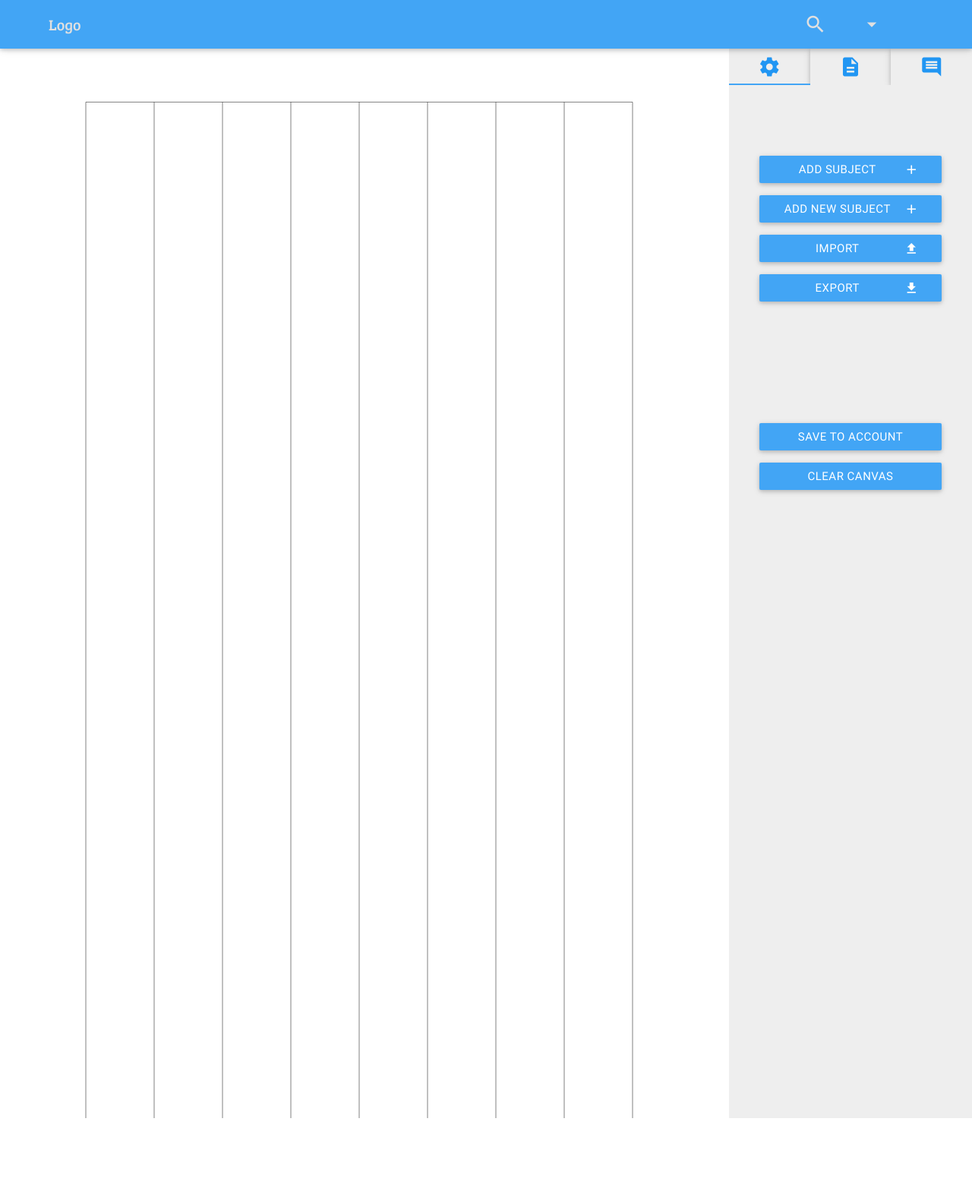
After one commit to jvincealo/CMSC190-2, a Node server app: template views/canvas.html in a window 1280 px wide. The commit adds this page. Shown: the whole page at 76% size. Run offline with Node 20, Linux system fonts and the light colour scheme; the template is opened without the code that fills it, so the values that code supplies are empty; some libraries are stand-ins or nearby versions.

Commit message:
Added smart routing, Selection and deletion of nodes, slightly clearer graphics. Fixed some bugs regarding conflict checking

```diff
--- a/public/css/diagram.css
+++ b/public/css/diagram.css
@@ -3,7 +3,7 @@
 	height: 100%;
  	position: relative;
 	padding: 0px !important;
-	overflow: auto;
+	overflow: hidden;
 }
 
 #diagram-container svg {
--- a/public/js/diagram.js
+++ b/public/js/diagram.js
@@ -1,9 +1,15 @@
 var curriculum = {}; //json for the curriculum
+var coursePos = {}; //save positions
+var colCount = 0;
+var rowCount = 0;
+var graphScale = 1;
+var selectedSubject = null;
 
 var yearCount = 4; //default no. of years
 var xMax = $('#diagram-container').width();
 var yMax = $('#diagram-container').height();
 var semDivider = xMax/(yearCount*2);
+var gridWidth = ((semDivider/2) + (semDivider/4))*2;
 var dragFlag = false; //scroll paper on mouse drag
 var graph = new joint.dia.Graph;
 var paper = new joint.dia.Paper({
@@ -11,34 +17,110 @@ var paper = new joint.dia.Paper({
 		width: xMax*2,
 		height: yMax*2,
 		model: graph,
-		gridSize: semDivider/(yearCount*2),
+		gridSize: gridWidth/2,
 		defaultLink: new joint.dia.Link({
-				attrs: { '.marker-target': { d: 'M 10 0 L 0 5 L 10 10 z' } }
+				router: { name: 'manhattan' },
+//    		connector: { name: 'rounded' },
+				attrs: {
+					'.marker-target': { d: 'M 10 0 L 0 5 L 10 10 z' },
+					'.connection': { 'stroke-width': 4 }
+				}
 		}),
-//		snapLinks: { radius: 75 }
+		validateConnection: function(cellViewS, magnetS, cellViewT, magnetT, end, linkView) {
+        // Prevent linking from input ports.
+        if (magnetS && magnetS.getAttribute('type') === 'input') return false;
+        // Prevent linking from output ports to input ports within one element.
+        if (cellViewS === cellViewT) return false;
+        // Prevent linking to input ports.
+        return magnetT && magnetT.getAttribute('type') === 'input';
+    },
+		validateMagnet: function(cellView, magnet) {
+        // Note that this is the default behaviour. Just showing it here for reference.
+        // Disable linking interaction for magnets marked as passive (see below `.inPorts circle`).
+        return magnet.getAttribute('magnet') !== 'passive';
+    },
+		restrictTranslate: true,
+		snapLinks: { radius: 75 },
+		multiLinks: false
+});
+paper.setOrigin(xMax/7.5, yMax/20);
+zoomPaper(-0.5);
+
+//grid columns for years and semesters
+for (i = 0; i <= yearCount*2; i++) {
+	var line = V('line', { x1: gridWidth*i-(semDivider/4), y1: 0, x2: gridWidth*i-(semDivider/4), y2: yMax*2, stroke: 'black' });
+	V(paper.viewport).append(line);
+}
+var line = V('line', { x1: 0-(semDivider/4), y1: 0, x2: (xMax*3)/2-(semDivider/4), y2: 0, stroke: 'black' });
+V(paper.viewport).append(line);
+var line2 = V('line', { x1: 0-(semDivider/4), y1: yMax*2, x2: (xMax*3)/2-(semDivider/4), y2: yMax*2, stroke: 'black' });
+V(paper.viewport).append(line2);
+
+
+$('#diagram-container').bind('mousewheel', function(event) {
+		event.preventDefault(); //disable scroll through mousewheel
+    if (event.originalEvent.wheelDelta >= 0) {
+        console.log('Scroll up');
+				zoomPaper(0.05);
+    }
+    else {
+        console.log('Scroll down');
+				zoomPaper(-0.05);
+    }
+});
+$(document).on('keyup',function(e){ //deletes selected subject
+	if(e.keyCode == 46) removeSubject();
+	console.log(e.keyCode);
 });
 
-for (i = 1; i < yearCount*4; i++) {
-	var line = V('line', { x1: semDivider*i, y1: 0, x2: semDivider*i, y2: yMax*2, stroke: 'black' });
-	V(paper.viewport).append(line);
+function removeSubject(){
+	if(selectedSubject != null){
+		selectedSubject.attr({ rect: { 'stroke-width': 0 } });
+		selectedSubject.remove();
+		selectedSubject = null;
+	}
 }
 
-//var cell = new joint.shapes.devs.Atomic({
-//    position: { x: 400, y: 150 },
-//    size: { width: 100, height: 100 }
-//});
-//graph.addCells([cell]);
+function dragPaper(){ //scrolls paper on drag
+	if(dragFlag){
+//		var canvasDiv = document.getElementById("diagram-container");
+//		canvasDiv.scrollLeft += dragStartPosition.x - event.offsetX;
+//		canvasDiv.scrollTop += dragStartPosition.y - event.offsetY;
+			paper.setOrigin(
+				event.offsetX - dragStartPosition.x,
+				event.offsetY - dragStartPosition.y);
+	}
+}
+
+function zoomPaper(value){
+		graphScale += value;
+		paper.scale(graphScale);
+}
 
 paper.on('blank:pointerdown', function(evt, x, y){ //drag paper on press
 		dragFlag = true;
-		dragStartPosition = { x: x, y: y};
+		var scale = V(paper.viewport).scale();
+		dragStartPosition = { x: x * scale.sx, y: y * scale.sy};
+});
+paper.on('blank:pointerup', function(evt, x, y){ //stop drag paper after press
+		dragFlag = false;
+//		delete dragStartPosition;
+});
+paper.on('blank:pointerclick', function(evt, x, y){
+	if(selectedSubject != null){
+		selectedSubject.attr({ rect: { 'stroke-width': 1 } });
+		selectedSubject = null;
+	}
 });
 
-paper.on('blank:pointerup', function(evt, x, y){ //stop drag paper after press
-		dragFlag = false;
-		delete dragStartPosition;
+paper.on('cell:pointerclick', function(evt, x, y) { //selects and highlights clicked subject
+	if(selectedSubject != null){
+		selectedSubject.attr({ rect: { 'stroke-width': 1 } });
+		selectedSubject = null;
+	}
+	selectedSubject = evt.model;
+	evt.model.attr({ rect: { stroke: 'black', 'stroke-width': 3 } });
 });
-
 paper.on('cell:pointerdblclick', function(evt, x, y) { // CHANGE TO INFO TAB - dbclick subject event handler
      $(document).ready(function(){
 			$('ul.tabs').tabs('select_tab', 'tab-info');
@@ -61,33 +143,42 @@ graph.on('change:source change:target', function(link) { // CONNECTING SUBJECT -
 			}
     }
 });
-
 graph.on('change:position', function(cell) { //constantly checks for conflicts based on source and target positions
 		var outSubj = graph.getConnectedLinks(cell, { outbound: true });
-//		console.log(outSubj);
-		outSubj.forEach(function(link) {
+		var inSubj = graph.getConnectedLinks(cell, { inbound: true });
+		outSubj.forEach(function(link) { //CONFLICT CHECKING FOR OUTWARD LINKS
+			if(link.getTargetElement() != null){ //SETS RED LINKS IF TARGET PORTS HAVE LOWER X VALUE
 				if(link.getSourceElement().attributes.position.x >= link.getTargetElement().attributes.position.x){
 					link.attr({
 						'.connection': { stroke: 'red' },
 						'.marker-target': { fill: 'red', d: 'M 10 0 L 0 5 L 10 10 z' }
 					});
-			console.log("error");
 				} else {
 					link.attr({
 						'.connection': { stroke: 'black' },
 						'.marker-target': { fill: 'black', d: 'M 10 0 L 0 5 L 10 10 z' }
 					});
 				}
+			}
+	});
+	inSubj.forEach(function(link) { //CONFLICT CHECKING FOR INWARD LINKS
+		if(link.getSourceElement() != null){ //SETS RED LINKS IF TARGET PORTS HAVE LOWER X VALUE
+			if(link.getSourceElement().attributes.position.x >= link.getTargetElement().attributes.position.x){
+				link.attr({
+					'.connection': { stroke: 'red' },
+					'.marker-target': { fill: 'red', d: 'M 10 0 L 0 5 L 10 10 z' }
+				});
+			} else {
+				link.attr({
+					'.connection': { stroke: 'black' },
+					'.marker-target': { fill: 'black', d: 'M 10 0 L 0 5 L 10 10 z' }
+				});
+			}
+		}
 	});
 });
 
-function dragPaper(){
-	if(dragFlag){
-		paper.setOrigin(
-			event.offsetX - dragStartPosition.x,
-			event.offsetY - dragStartPosition.y);
-	}
-}
+
 
 
 
@@ -225,20 +316,57 @@ function addSubject(course){
 	} else{
 		var courseName = course.innerHTML;
 	}
-
+//	var courseName = course; /
 	var subject = new joint.shapes.devs.Model({
 		id: courseName.replace(" ",""),
-		position: { x: 50, y: 50 },
-		size: { width: 100, height: 50 },
+		position: { x: semDivider*rowCount, y: (semDivider/2)*(colCount+1) },
+		size: { width: semDivider, height: yMax/12 },
 		inPorts: [''],
 		outPorts: [''],
 		attrs: {
         '.label': { text: courseName, 'ref-x': .5, 'ref-y': .33 },
 				rect: { fill: '#42a5f5' },
-				'.inPorts circle': { fill: '#E74C3C' },
-				'.outPorts circle': { fill: '#16A085' }
+				'.inPorts circle': { fill: '#E74C3C', r: 10, magnet: 'passive', type: 'input' },
+				'.outPorts circle': { fill: '#16A085',r: 10, type: 'output' }
 		}
 	});
+//	subject.attr({ rect: { fill: 'red' } });
 	graph.addCell(subject);
 //	document.getElementById("courseCode").value = ""; //remove value
+	colCount += 1;
+	if(colCount%6 == 0){
+		rowCount += 1;
+		colCount = 0;
 	}
+}
+
+
+//REMOVE COMMENT IN LINE 320 KUNG GAGAMITIN MO TO
+//COMMENT OUT LINE 313 - 319
+//addSubject("MATH 17");
+//addSubject("MATH 26");
+//addSubject("MATH 27");
+//addSubject("MATH 28");
+//addSubject("STAT 1");
+//addSubject("CMSC 11");
+//addSubject("CMSC 56");
+//addSubject("CMSC 21");
+//addSubject("CMSC 57");
+//addSubject("CMSC 130");
+//addSubject("CMSC 131");
+//addSubject("CMSC 132");
+//addSubject("CMSC 199");
+//addSubject("CMSC 198");
+//addSubject("CMS 2");
+//addSubject("CMSC 22");
+//addSubject("CMSC 100");
+//addSubject("CMSC 125");
+//addSubject("CMSC 137");
+//addSubject("CMSC 123");
+//addSubject("CMSC 124");
+//addSubject("CMSC 128");
+//addSubject("CMSC 141");
+//addSubject("CMSC 142");
+//addSubject("CMSC 127");
+//addSubject("CMSC 170");
+//addSubject("CMSC 150");
--- /dev/null
+++ b/views/canvas.html
@@ -0,0 +1,203 @@
+<html ng-app="">
+<head>
+
+  <title>awts</title>
+  <meta name="viewport" content="width=device-width, initial-scale=1"/>
+	<meta http-equiv="Content-Type" content="text/html;charset=utf-8" />
+  <link href="https://fonts.googleapis.com/icon?family=Material+Icons" rel="stylesheet">
+	<link href='https://fonts.googleapis.com/css?family=Bitter|Signika|Bree+Serif|Nunito' rel='stylesheet' type='text/css'>
+	<link href='https://fonts.googleapis.com/css?family=Roboto|Merriweather|Righteous|Exo|Changa+One' rel='stylesheet' type='text/css'>
+	<link type="text/css" rel="stylesheet" href="css/materialize.min.css"  media="screen,projection"/>
+  <link type="text/css" rel="stylesheet" href="css/style3.css">
+	<link type="text/css" rel="stylesheet" href="css/modal.css">
+	<link type="text/css" rel="stylesheet" href="css/diagram.css">
+	<link type="text/css" rel="stylesheet" href="css/joint.min.css">
+
+</head>
+<body>
+<div class="navbar-fixed">
+  <nav class="blue lighten-1" role="navigation">
+    <div class="nav-wrapper">
+      <a href="#" class="brand-logo">Logo</a>
+      <div class="search-login-container right">
+           <ul id="nav" class="row">
+            <li class="col s8">
+              <form>
+                <div class="search-input input-field col s12">
+									<a class="col s3 offset-s10" href="#" ><i class="material-icons">search</i></a>
+<!--
+									<input class="grey lighten-3 grey-text text-darken-3 col s12" placeholder="Search Course" type="search">
+									<label for="search"><i class="material-icons grey-text text-darken-3">search</i></label>
+									<i class="material-icons col s1">close</i>
+-->
+                </div>
+              </form>
+            </li>
+            <li class="login-logout"><a class="dropdown-button valign-wrapper" data-beloworigin="true" data-activates='logout' href="#"><i class="small material-icons">arrow_drop_down</i></a></li>
+          </ul>
+      </div>
+    </div>
+  </nav>
+</div>
+
+<div class="base-div row">
+		<div id="diagram-container" class="col s9" onmousemove="dragPaper()">
+
+		</div>
+		<div class="diagram-options col s3 row grey lighten-3">
+			<div class="diagram-tab">
+				<ul class="tabs blue-text">
+					<li class="tab col s4 blue-text z-depth-1"><a class="active blue-text" href="#tab-option">
+							<div class="valign-wrapper grey lighten-3"><i class="material-icons small tab-icon center-align">settings</i></div>
+						</a></li>
+					<li class="tab col s4 blue-text z-depth-1"><a class=" blue-text" href="#tab-info">
+							<div class="valign-wrapper grey lighten-3"><i class="material-icons small tab-icon center-align">description</i></div>
+						</a></li>
+					<li class="tab col s4 blue-text z-depth-1"><a class=" blue-text" href="#tab-comment">
+							<div class="valign-wrapper grey lighten-3"><i class="material-icons small tab-icon center-align">comment</i></div>
+						</a></li>
+				</ul>
+			</div>
+			<!--	TAB-OPTIONS DIV	-->
+			<div class="tab-div" id="tab-option">
+				<div>
+					<a class="tab-option-btn waves-effect waves-light btn blue lighten-1 dropdown-button" data-beloworigin="true" data-activates='add-subject-drop' id="add-subject-btn">Add Subject<i class="material-icons right">add</i></a>
+					<div class="col s8 offset-s2">
+						<ul id="add-subject-drop" class="dropdown-content">
+							<li><a href="#!" onClick="addSubject(this)">CMSC21</a></li>
+							<li><a href="#!" onClick="addSubject(this)">CMSC123</a></li>
+							<li><a href="#!" onClick="addSubject(this)">CMSC141</a></li>
+						</ul>
+					</div>
+					<a class="tab-option-btn waves-effect waves-light btn blue lighten-1 modal-trigger" href="#modal-add-course">Add New Subject<i class="material-icons right">add</i></a>
+					<a class="tab-option-btn waves-effect waves-light btn blue lighten-1 ">Import<i class="material-icons right">file_upload</i></a>
+					<a class="tab-option-btn waves-effect waves-light btn blue lighten-1  dropdown-button" data-beloworigin="true" data-activates='export-drop'>Export<i class="material-icons right">file_download</i></a>
+					<div class="col s8 offset-s2">
+						<ul id="export-drop" class="dropdown-content">
+							<li><a href="#!">Image<i class="material-icons right">photo</i></a></li>
+							<li><a href="#!">PDF<i class="material-icons right">picture_as_pdf</i></a></li>
+							<li><a href="#!">CSV File<i class="material-icons right">insert_drive_file</i></a></li>
+						</ul>
+					</div>
+
+					<a class="tab-option-btn waves-effect waves-light btn blue lighten-1 " id="save-btn">Save to account</a>
+					<a class="tab-option-btn waves-effect waves-light btn blue lighten-1 " id="clear-btn">Clear Canvas</a>
+				</div>
+
+			</div>
+			<!--	TAB-INFO DIV	-->
+			<div id="tab-info">
+					<form>
+						<div class="input-field">
+							<input id="courseCode" type="text" class="validate">
+							<label for="courseCode">Course Code</label>
+						</div>
+						<div class="input-field">
+							<input id="courseTitle" type="text" class="validate">
+							<label for="courseTitle">Course Title</label>
+						</div>
+						<div class="input-field">
+							<input id="prerequisite" type="text" class="validate">
+							<label for="prerequisite">Prerequisite</label>
+						</div>
+						<div class="input-field">
+							<input id="units" type="number" class="validate">
+							<label for="units">Units</label>
+						</div>
+						<div class="input-field">
+							<textarea id="course-info" class="materialize-textarea grey lighten-2"></textarea>
+							<label for="course-info">Course Description</label>
+						</div>
+					</form>
+		</div>
+
+<!--
+	<div id="cmsc11" class="item" >CMSC 11</div>
+	<div id="cmsc21" class="item">CMSC 21</div>
+	<div id="cmsc123" class="item">CMSC 123</div>
+-->
+<!--
+	<div class="diagram-option">
+		<a class="waves-effect waves-light btn blue lighten-1 modal-trigger" href="#modal-add-course">Add Course<i class="material-icons right">add</i></a>
+	</div>
+-->
+
+
+</div>
+
+
+
+
+<!-- ----------------------------------- DROP DOWN ------------------------------------ -->
+<!--	LOGOUT DROPDOWN -->
+<ul id="logout" class="logout-drop dropdown-content ">
+	<li class="valign-wrapper"><label class="center-align">bestSP2016@up.edu.ph</label></li>
+	<li class="divider"></li>
+	<li><a href="#!" class="center-align">Logout</a></li>
+</ul>
+<!--  EXPORT DROPDOWN -->
+
+<!-- -------------------------------- END OF DRPWDOWN -------------------------------- -->
+
+<!-- ----------------------------------- MODALS ------------------------------------ -->
+<!--	ADD COURSE MODAL -->
+<div id="modal-add-course" class="add-course modal grey lighten-3">
+	<nav class="add-course-nav valign-wrapper grey lighten-2">
+			<h6 class="center-align grey-text text-darken-1">Add Course</h6>
+	</nav>
+	<div class="add-course-div container">
+		<div class="add-course-form">
+			<form>
+				<div class="input-field">
+					<i class="login-icon material-icons prefix">email</i>
+          <input id="courseCode" type="text" class="validate">
+          <label for="courseCode">Course Code</label>
+				</div>
+<!--
+				<div class="input-field">
+					<i class="login-icon material-icons prefix">lock</i>
+          <input id="icon_prefix" type="text" class="validate">
+          <label for="icon_prefix">Course Title</label>
+				</div>
+				<div class="input-field">
+					<div class="row prereq-units">
+						<div class="col s7">
+							<i class="login-icon material-icons prefix">lock</i>
+							<input id="icon_prefix" type="text" class="validate">
+							<label for="icon_prefix">Prerequisite</label>
+						</div>
+						<div class="col s5">
+							<i class="units-icon material-icons prefix">lock</i>
+							<input id="icon_prefix" type="number" class="validate">
+							<label class="col s1 offset-s1" for="icon_prefix">Units</label>
+						</div>
+					</div>
+				</div>
+        <div class="input-field">
+          <textarea id="course-info" class="materialize-textarea grey lighten-2"></textarea>
+          <label for="course-info">Course Description</label>
+        </div>
+-->
+				<div class="input-field row">
+          <button class="blue lighten-1 large btn waves-effect waves-light center-align col s8 offset-s2" type="button" name="action" onClick="addSubject(courseCode)">Submit
+					<i class="material-icons right">send</i></button>
+				</div>
+			</form>
+		</div>
+	</div>
+	<div class="grey lighten-2 valign-wrapper">
+			<h6 class="add-course-footer center-align grey-text text-darken-1">Design your curriculum</h6>
+	</div>
+</div>
+<!-- -------------------------------- END OF MODALS -------------------------------- -->
+
+  <!-- jQuery is required by Materialize to function -->
+  <script type="text/javascript" src="https://code.jquery.com/jquery-2.1.1.min.js"></script>
+  <script type="text/javascript" src="js/materialize.min.js"></script>
+	<script type="text/javascript" src="js/modal.js"></script>
+	<script type="text/javascript" src="js/lodash.min.js"></script>
+	<script type="text/javascript" src="js/backbone-min.js"></script>
+	<script type="text/javascript" src="js/joint.min.js"></script>
+  <script type="text/javascript" src="js/diagram.js"></script>
+</body>
+</html>
```
Lines whose indentation alone changed are shown as unchanged.
